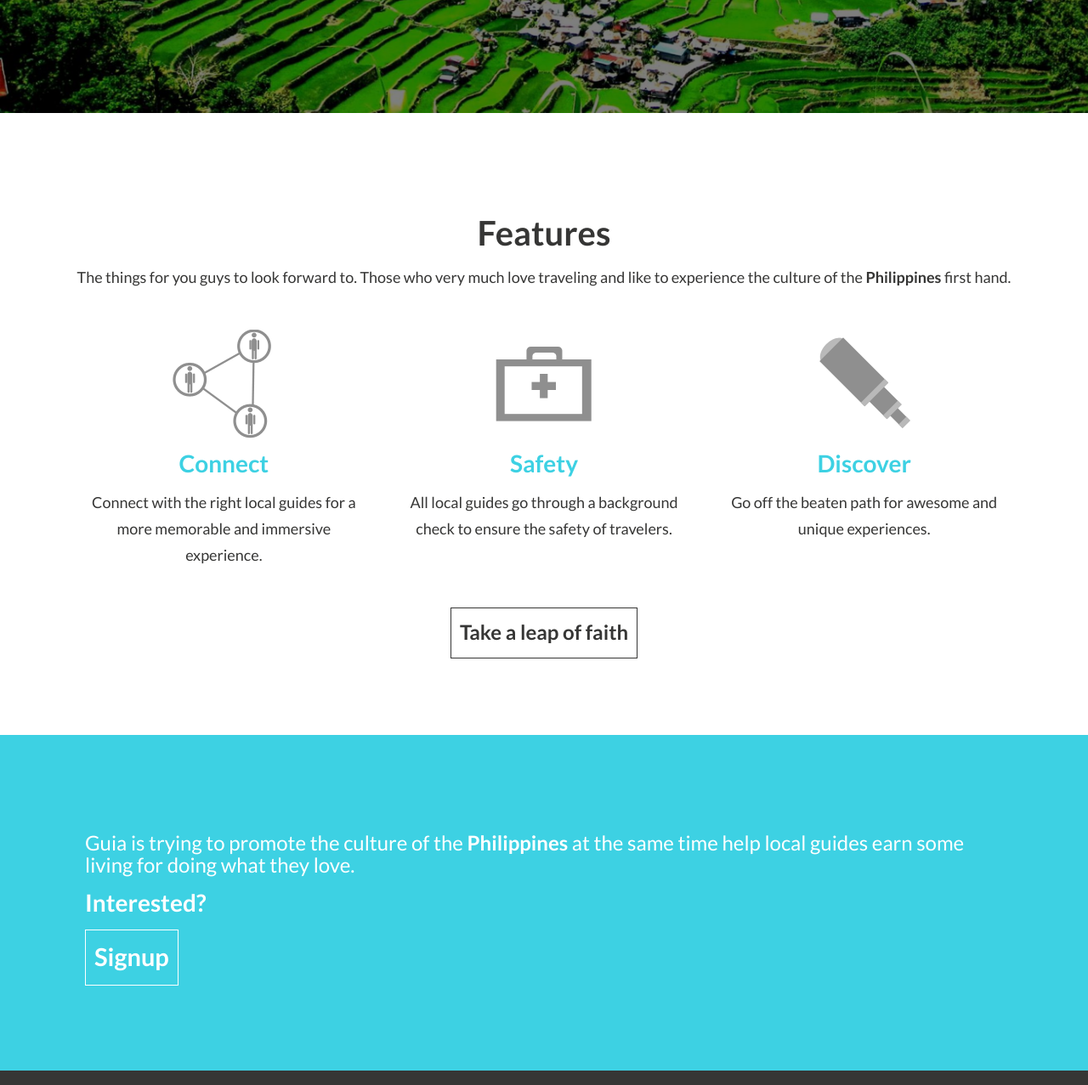
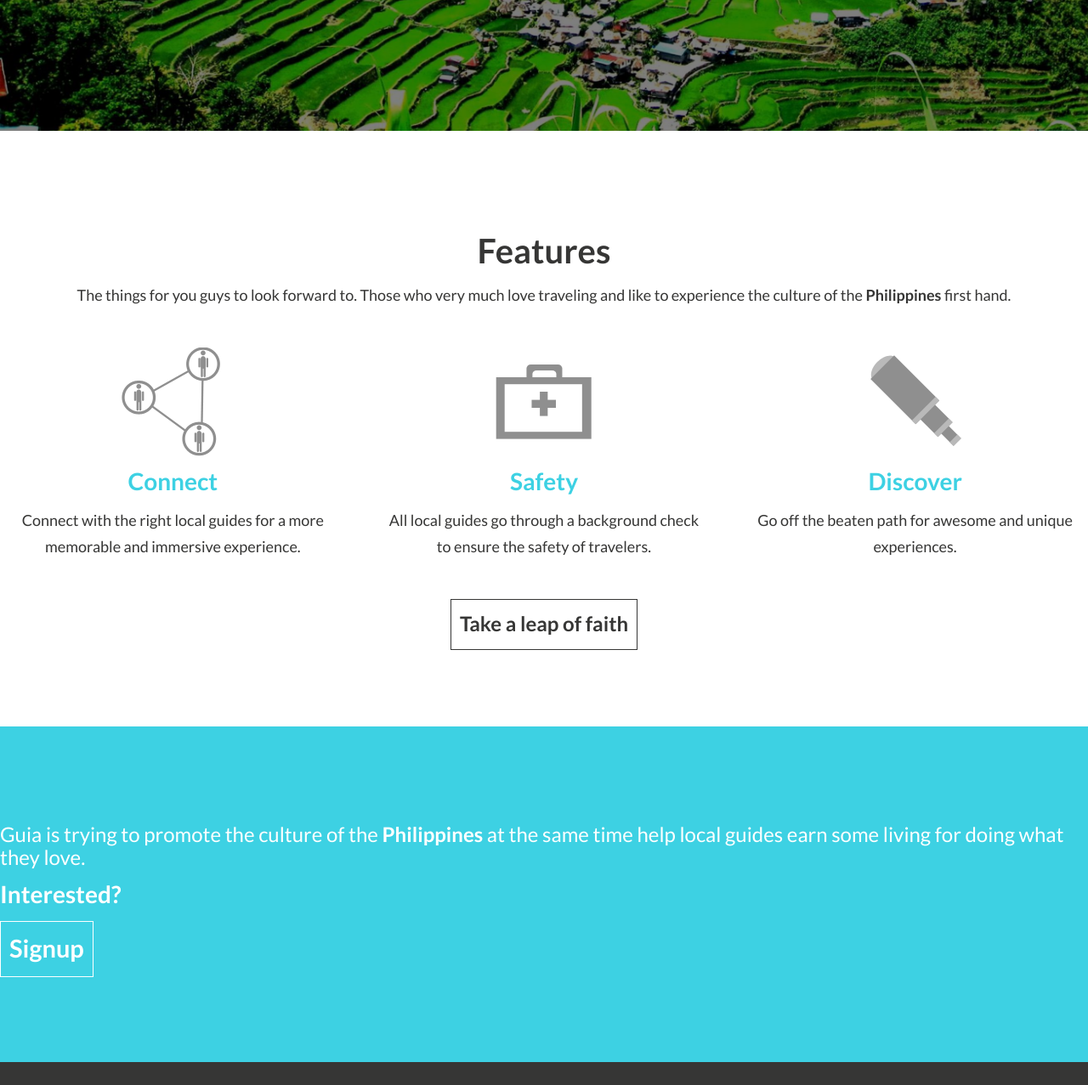
Before and after one commit to guiaapp/guia, a plain HTML site: page index.html in a window 1280 px wide. Shown: the part 540-1817 px from the top of the page at 85% size. Drawn offline with nearby package versions, Linux system fonts and the light colour scheme.

Commit message:
Landing Page

```diff
--- a/css/main.css
+++ b/css/main.css
@@ -48,7 +48,8 @@ h1, h2, h3, h4, h5, h6{
 
 .about-container{
 	width: 100%;
-	padding: 33px;
+	padding-top: 33px;
+	padding-bottom: 33px;
 	background: rgba(0, 0, 0, 0.5);
 	color: #fff;
 	text-align: center;
@@ -75,7 +76,8 @@ h1, h2, h3, h4, h5, h6{
 
 .feature-container{
 	width: 100%;
-	padding: 90px;
+	padding-top: 90px;
+	padding-bottom: 90px;
 	background: #fff;
 	color: #363635;
 	text-align: center;
@@ -106,7 +108,8 @@ h1, h2, h3, h4, h5, h6{
 .signup-container{
 	color: #fff;
 	width: 100%;
-	padding: 100px;
+	padding-top: 100px;
+	padding-bottom: 100px;
 	background: #3dd1e3;
 
 }
```
